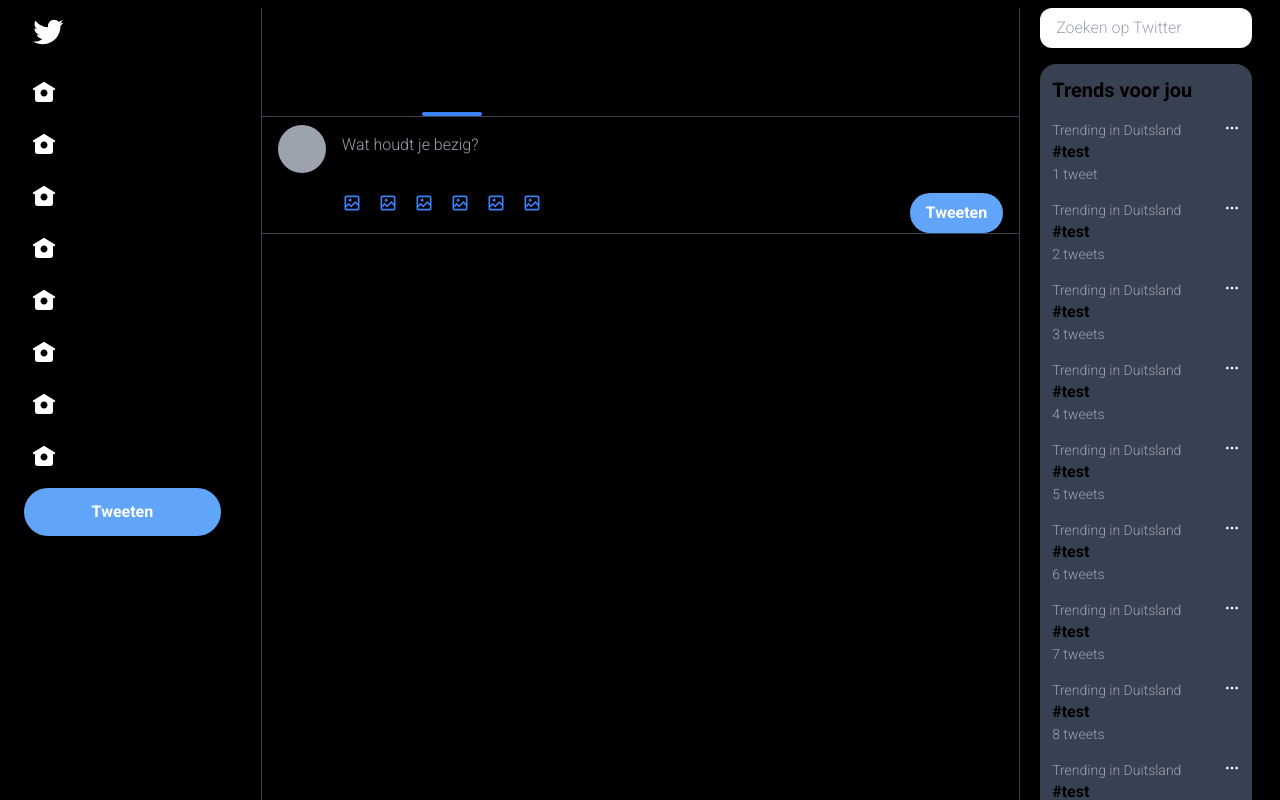
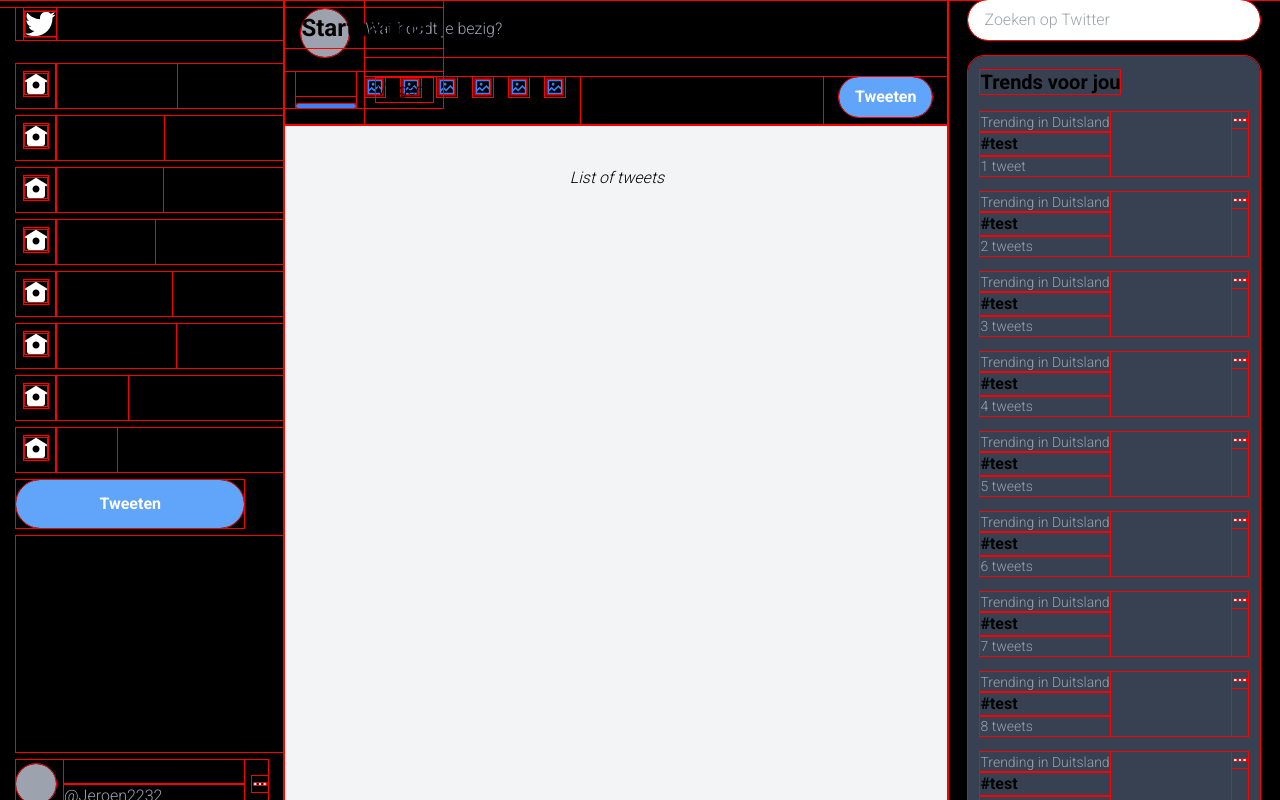
Before and after one commit to jwnelen/twitter-clone, a Next.js app: page / in a window 1280 px wide. Built offline with nearby package versions, Linux system fonts and the light colour scheme.

Commit message:
Refactoring a bit

```diff
--- /dev/null
+++ b/components/feed.tsx
@@ -0,0 +1,12 @@
+import React from "react";
+
+
+const Feed = () => {
+  return (
+    <div className={"flex justify-center text-black align-center pt-10 italic h-screen bg-gray-100"}>
+      List of tweets
+    </div>
+  )
+}
+
+export default Feed
--- /dev/null
+++ b/components/homeHeader.tsx
@@ -0,0 +1,25 @@
+import React from "react";
+
+
+const HomeHeader = () => {
+  return (
+    <div>
+      <div className={"text-2xl font-extrabold px-4 py-1 mt-2 mb-6"}>
+        Startpagina
+      </div>
+      <div className={"flex w-full justify-around items-center"}>
+        <div>
+          <div className="font-bold">
+            Voor jou
+          </div>
+          <div className="bg-blue-500 h-1 mt-2 rounded-xl"></div>
+        </div>
+        <div>
+          Volgend
+        </div>
+      </div>
+    </div>
+  )
+}
+
+export default HomeHeader;
--- /dev/null
+++ b/components/navBar.tsx
@@ -0,0 +1,59 @@
+import TwitterLogo from "@/components/icons/twitterLogo";
+import Button from "@/components/UI/Button";
+import TreeDots from "@/components/icons/treeDots";
+import React from "react";
+import HomeIcon from "@/components/icons/home";
+
+const NavBarItem = ({text, isActive}: { text: string, isActive: boolean }) => {
+  return (
+    <div className={`text-xl flex ${isActive && "font-extrabold"}`}>
+      <div className={'p-2'}>
+        <HomeIcon></HomeIcon>
+      </div>
+      <span className={'p-2'}>{text}
+              </span>
+    </div>
+  )
+}
+
+const Navbar = () => {
+  return (
+    <div className={"absolute left-0 right-0 top-0 pt-2"}>
+      <div className="overflow-y-scroll min-h-screen max-h-screen pl-4 space-y-2 flex flex-col">
+        <div className={"pl-2 mb-4"}>
+          <TwitterLogo></TwitterLogo>
+        </div>
+        <NavBarItem isActive={true} text="Startpagina"></NavBarItem>
+        <NavBarItem isActive={false} text="Verkennen"></NavBarItem>
+        <NavBarItem isActive={false} text="Meldingen"></NavBarItem>
+        <NavBarItem isActive={false} text="Berichten"></NavBarItem>
+        <NavBarItem isActive={false} text="Bladwijzers"></NavBarItem>
+        <NavBarItem isActive={false} text="Twitter Blue"></NavBarItem>
+        <NavBarItem isActive={false} text="Profiel"></NavBarItem>
+        <NavBarItem isActive={false} text="Meer"></NavBarItem>
+        <div className={"mr-10"}>
+          <Button className={"px-5 py-3 w-full"}>Tweeten</Button>
+        </div>
+
+        {/* a div to have the empty space*/}
+        <div className={"grow"}></div>
+        <div className={"flex space-x-2 items-center mr-4"}>
+          <div className={"rounded-full bg-gray-400 w-10 h-10"}></div>
+          <div className={"flex grow flex-col"}>
+                <span className={"font-bold"}>
+                  Jeroen
+                </span>
+            <span className={"text-gray-400"}>
+                  @Jeroen2232
+                </span>
+          </div>
+          <div className={""}>
+            <TreeDots></TreeDots>
+          </div>
+        </div>
+      </div>
+    </div>
+  )
+}
+
+export default Navbar;
--- /dev/null
+++ b/components/searchBar.tsx
@@ -0,0 +1,9 @@
+import React from "react";
+
+const SearchBar = () => {
+  return (
+    <input placeholder="Zoeken op Twitter" className="w-full rounded-3xl py-2 px-4"/>
+  )
+}
+
+export default SearchBar;
--- /dev/null
+++ b/components/trending.tsx
@@ -0,0 +1,40 @@
+import React from "react";
+import TreeDots from "@/components/icons/treeDots";
+
+const TrendingItem = ({
+                        topText,
+                        hashtag,
+                        amount_tweets
+                      }: { topText: string, hashtag: string, amount_tweets: number }) => {
+  const tweetText = amount_tweets > 1 ? "tweets" : "tweet"
+  const displayText = `${amount_tweets} ${tweetText}`
+
+  return (
+    <div className={"flex justify-between"}>
+      <div className={"flex flex-col"}>
+        <span className={"text-sm text-gray-400"}>{topText}</span>
+        <span className={"font-bold"}>{hashtag}</span>
+        <span className={"text-sm text-gray-400"}>{displayText}</span>
+      </div>
+      <div>
+        <TreeDots></TreeDots>
+      </div>
+    </div>
+  )
+}
+
+const Trending = () => {
+  return (
+    <div className="min-h-screen bg-gray-700 p-3 rounded-2xl space-y-4">
+      <span className={"text-xl font-bold"}>Trends voor jou</span>
+      {Array.from(Array(10)).map((_, index) => {
+        return <TrendingItem key={index}
+                             topText={'Trending in Duitsland'}
+                             hashtag={"#test"}
+                             amount_tweets={index + 1}></TrendingItem>
+      })}
+    </div>
+  )
+}
+
+export default Trending;
--- a/components/tweetComposer.js
+++ b/components/tweetComposer.tsx
@@ -1,6 +1,5 @@
-import React from "react";
-import ImageIcon from "@/components/icons/image";
-import Button from "@/components/UI/Button";
+import ImageIcon from "./icons/image";
+import Button from "./UI/Button";
 
 const TweetComposer = () => {
   return (
@@ -19,7 +18,7 @@
             <ImageIcon></ImageIcon>
             <ImageIcon></ImageIcon>
             <div className={"grow"}></div>
-            <Button className={"mr-4"}>Tweeten</Button>
+            <Button className={"mr-4 mb-2"}>Tweeten</Button>
           </div>
         </div>
       </div>
--- a/pages/index.tsx
+++ b/pages/index.tsx
@@ -1,44 +1,12 @@
 import Head from 'next/head'
 import React from "react";
-import TwitterLogo from "@/components/icons/twitterLogo";
-import HomeIcon from "@/components/icons/home";
-import TreeDots from "@/components/icons/treeDots";
 import TweetComposer from "@/components/tweetComposer";
-import Button from "@/components/UI/Button";
+import Navbar from "@/components/navBar";
+import Trending from "@/components/trending";
+import SearchBar from "@/components/searchBar";
+import Feed from "@/components/feed";
+import HomeHeader from "@/components/homeHeader";
 
-const NavBarItem = ({text, isActive}: { text: string, isActive: boolean }) => {
-  return (
-    <div className={`text-xl flex ${isActive && "font-extrabold"}`}>
-      <div className={'p-2'}>
-        <HomeIcon></HomeIcon>
-      </div>
-      <span className={'p-2'}>{text}
-              </span>
-    </div>
-  )
-}
-
-const TrendingItem = ({
-                        topText,
-                        hashtag,
-                        amount_tweets
-                      }: { topText: string, hashtag: string, amount_tweets: number }) => {
-  const tweetText = amount_tweets > 1 ? "tweets" : "tweet"
-  const displayText = `${amount_tweets} ${tweetText}`
-
-  return (
-    <div className={"flex justify-between"}>
-      <div className={"flex flex-col"}>
-        <span className={"text-sm text-gray-400"}>{topText}</span>
-        <span className={"font-bold"}>{hashtag}</span>
-        <span className={"text-sm text-gray-400"}>{displayText}</span>
-      </div>
-      <div>
-        <TreeDots></TreeDots>
-      </div>
-    </div>
-  )
-}
 
 export default function Home() {
   return (
@@ -49,81 +17,28 @@
         <meta name="viewport" content="width=device-width, initial-scale=1"/>
         <link rel="icon" href="/favicon.ico"/>
       </Head>
-      <div className="flex w-full justify-center p-2 h-screen">
-        <div className="font-light w-full max-w-screen-xl grid grid-cols-5 divide-x divide-gray-700">
-          {/* -- NavBar */}
-          <div className="col-span-1 pl-4 space-y-2 mt-2 overflow-y-scroll flex flex-col">
-            <div className={"pl-2 mb-4"}>
-              <TwitterLogo></TwitterLogo>
-            </div>
-            <NavBarItem isActive={true} text="Startpagina"></NavBarItem>
-            <NavBarItem isActive={false} text="Verkennen"></NavBarItem>
-            <NavBarItem isActive={false} text="Meldingen"></NavBarItem>
-            <NavBarItem isActive={false} text="Berichten"></NavBarItem>
-            <NavBarItem isActive={false} text="Bladwijzers"></NavBarItem>
-            <NavBarItem isActive={false} text="Twitter Blue"></NavBarItem>
-            <NavBarItem isActive={false} text="Profiel"></NavBarItem>
-            <NavBarItem isActive={false} text="Meer"></NavBarItem>
-            <div className={"mr-10"}>
-              <Button className={"px-5 py-3 w-full"}>Tweeten</Button>
-            </div>
-            {/* a div to have the empty space*/}
-            <div className={"min-h-min grow"}></div>
-            <div className={"flex space-x-2 items-center mr-4"}>
-              <div className={"rounded-full bg-gray-400 w-10 h-10"}></div>
-              <div className={"flex grow flex-col"}>
-                <span className={"font-bold"}>
-                  Jeroen
-                </span>
-                <span className={"text-gray-400"}>
-                  @Jeroen2232
-                </span>
-              </div>
-              <div className={""}>
-                <TreeDots></TreeDots>
+      <div className="flex w-full justify-center h-screen fixed top-0 left-0 right-0">
+        <div className="font-light w-full max-w-screen-xl grid grid-cols-9 divide-x divide-gray-700">
+          {/* Navigation */}
+          <div className={"col-span-2 relative overflow-auto"}>
+            <Navbar></Navbar>
+          </div>
+
+          <div className="col-span-7 grid grid-cols-3 overflow-y-scroll">
+            {/* Feed */}
+            <div className="col-span-2">
+              <div className={"divide-y divide-gray-700"}>
+                <div className={"fixed top-0"}>
+                  <HomeHeader></HomeHeader>
+                </div>
+                <TweetComposer></TweetComposer>
+                <Feed></Feed>
               </div>
             </div>
-          </div>
-          {/* -- Tweets */}
-          <div className="col-span-3">
-            <div className={"divide-y divide-gray-700"}>
-              <div>
-                <div className={"text-2xl font-extrabold px-4 py-1 mt-2 mb-6"}>
-                  Startpagina
-                </div>
-                <div className={"flex w-full justify-around items-center"}>
-                  <div>
-                    <div className="font-bold">
-                      Voor jou
-                    </div>
-                    <div className="bg-blue-500 h-1 mt-2 rounded-xl"></div>
-                  </div>
-                  <div>
-                    Volgend
-                  </div>
-                </div>
-              </div>
-              <div>
-                <TweetComposer></TweetComposer>
-              </div>
-              <div>
-                List of tweets
-              </div>
-            </div>
-          </div>
-          {/* -- Trends voor Jou */}
-          <div className="col-span-1 px-5 space-y-4">
-            <div>
-              <input placeholder="Zoeken op Twitter" className="w-full rounded-xl py-2 px-4"/>
-            </div>
-            <div className="min-h-screen bg-gray-700 p-3 rounded-2xl space-y-4">
-              <span className={"text-xl font-bold"}>Trends voor jou</span>
-              {Array.from(Array(10)).map((_, index) => {
-                return <TrendingItem key={index}
-                                     topText={'Trending in Duitsland'}
-                                     hashtag={"#test"}
-                                     amount_tweets={index + 1}></TrendingItem>
-              })}
+            {/* TRENDING */}
+            <div className="col-span-1 px-5 space-y-4 relative">
+              <SearchBar/>
+              <Trending/>
             </div>
           </div>
         </div>
--- a/styles/globals.css
+++ b/styles/globals.css
@@ -32,6 +32,7 @@
   box-sizing: border-box;
   padding: 0;
   margin: 0;
+  outline: red 1px solid;
 }
 
 html,
```
